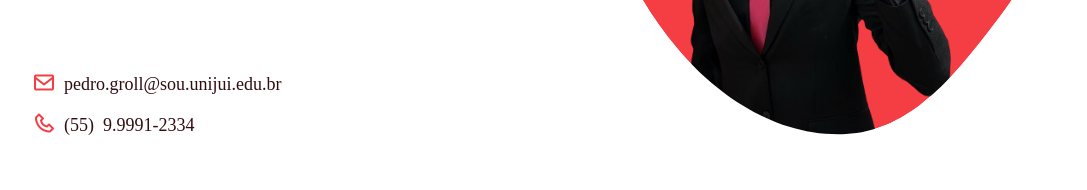
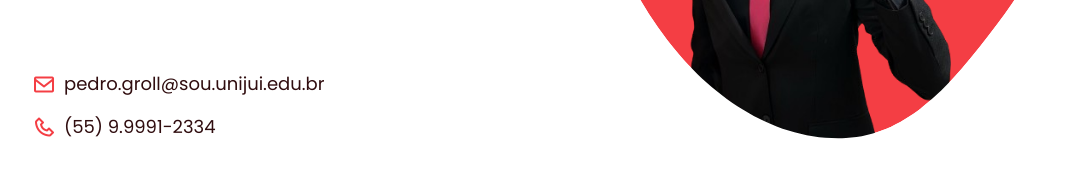
Before and after one commit to mrafalsk1/portfolio-colleage-assignment, a plain HTML site: page index.html in a window 1280 px wide. Shown: the part 522-712 px from the top of the page, without its empty margins (96-1183 px from the left). Drawn offline with nearby package versions, Linux system fonts and the light colour scheme.

Commit message:
fix: conflict

```diff
--- a/assets/css/styles.css
+++ b/assets/css/styles.css
@@ -234,11 +234,7 @@ img {
   color: var(--second-color);
   /* font-size: large; */
   padding-left: 0.5rem;
-<<<<<<< HEAD
   font-family: var(--body-font);
-=======
-  font-family: var(--body-font)
->>>>>>> 501aca694fa5005bc412d2ffeea8a7e87e0bb40a
 }
 .home__img {
   position: absolute;
```
